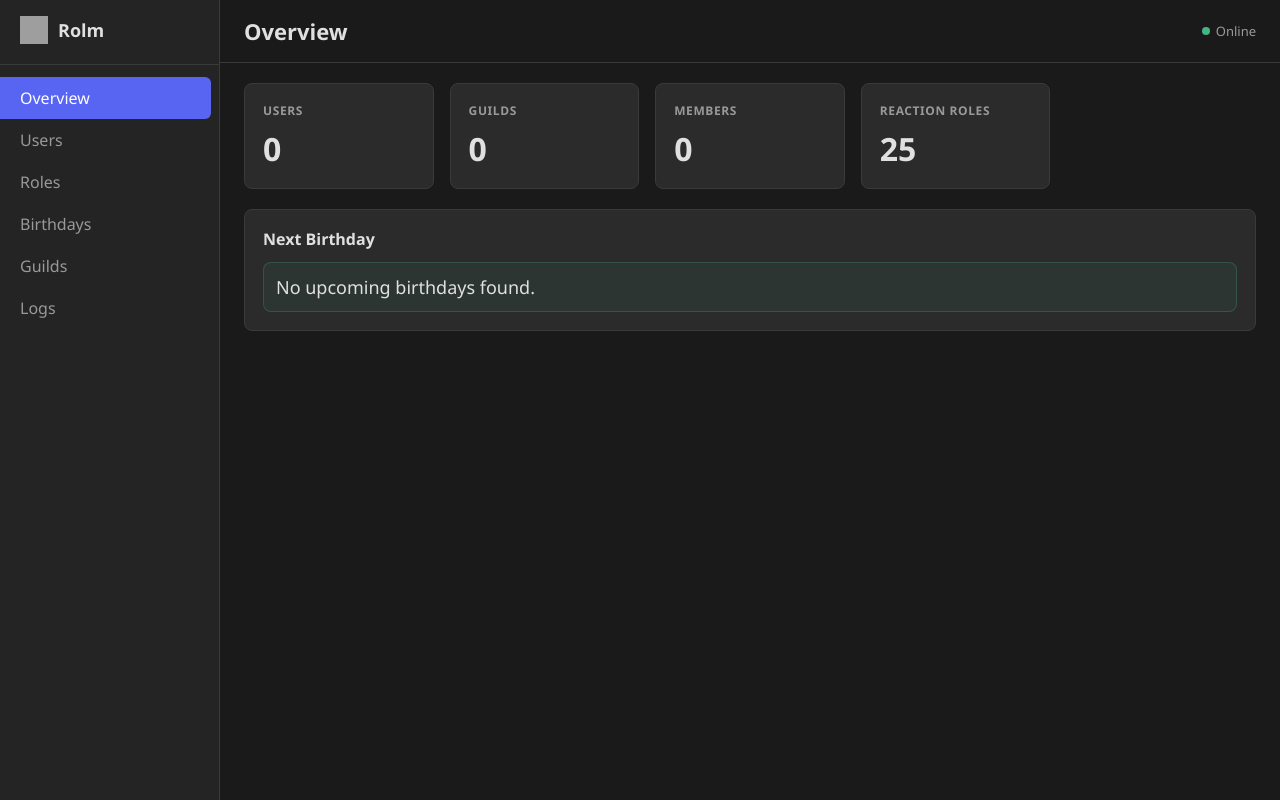
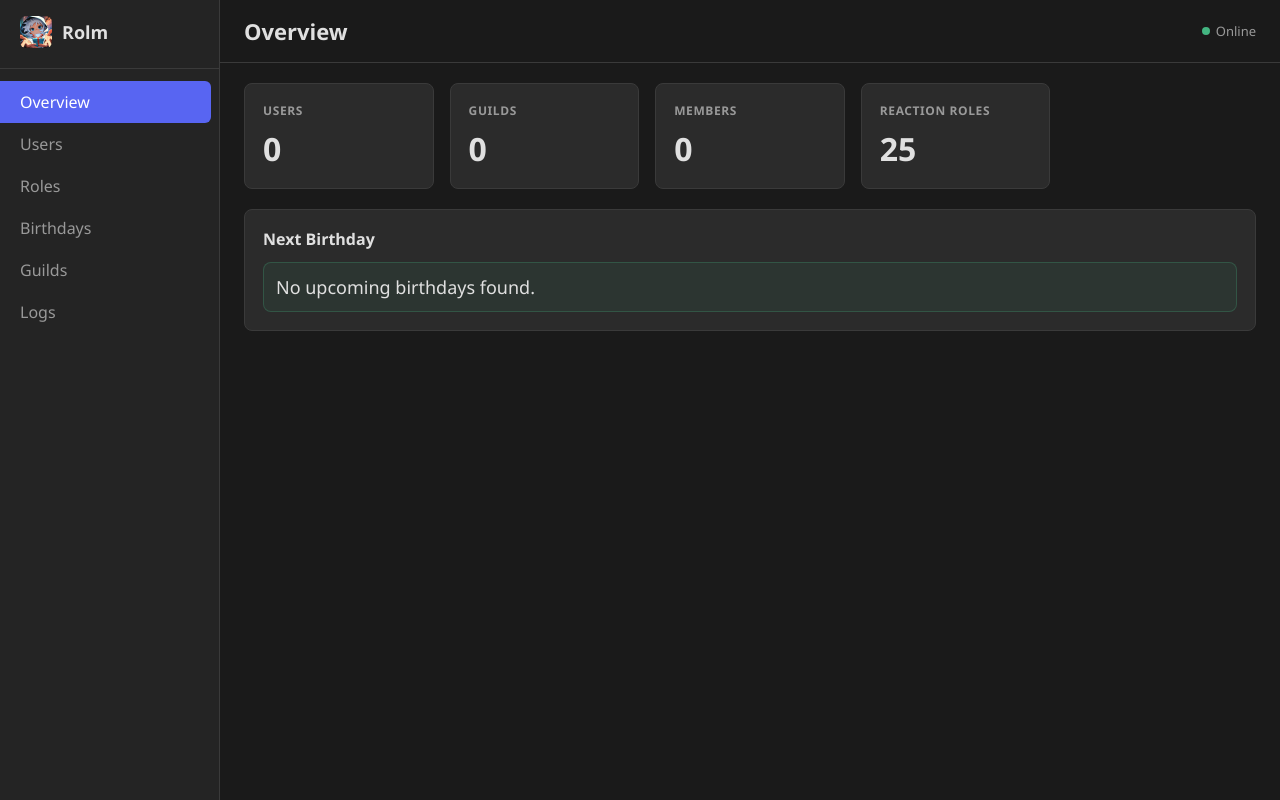
Before and after one commit to Geoffery10/Discord-Role-Manager, a FastAPI app: page / in a window 1280 px wide. Run offline with FastAPI, Linux system fonts and the light colour scheme; data that the repository does not hold is empty; grey boxes are pictures that could not be loaded.

Commit message:
Dashboard: use custom rolm_3.png as brand icon + favicon
- Copy graphics/rolm_3.png → dashboard/static/rolm_icon.png
- Replace Discord generic icon in sidebar brand
- Add favicon link in <head>
- Slightly larger brand image (32px) with 6px border-radius

```diff
--- a/dashboard/static/css/style.css
+++ b/dashboard/static/css/style.css
@@ -40,7 +40,7 @@ body {
   font-weight: 700;
   font-size: 18px;
 }
-.brand img { width: 28px; height: 28px; }
+.brand img { width: 32px; height: 32px; border-radius: 6px; }
 .nav-links {
   list-style: none;
   padding: 12px 0;
--- a/dashboard/templates/index.html
+++ b/dashboard/templates/index.html
@@ -4,12 +4,13 @@
 <meta charset="UTF-8">
 <meta name="viewport" content="width=device-width, initial-scale=1.0">
 <title>Rolm Dashboard</title>
+<link rel="icon" href="/static/rolm_icon.png" type="image/png">
 <link rel="stylesheet" href="/static/css/style.css">
 </head>
 <body>
 <nav class="sidebar">
   <div class="brand">
-    <img src="https://cdn3.iconfinder.com/data/icons/popular-services-brands-vol-2/512/discord-128.png" alt="Rolm">
+    <img src="/static/rolm_icon.png" alt="Rolm">
     <span>Rolm</span>
   </div>
   <ul class="nav-links">
```
Also changed, not shown: dashboard/static/rolm_icon.png (added).
